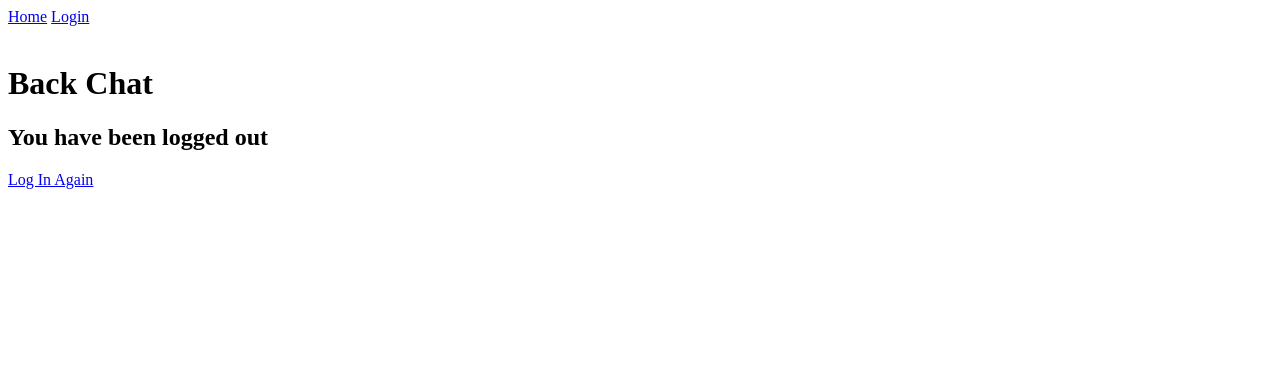
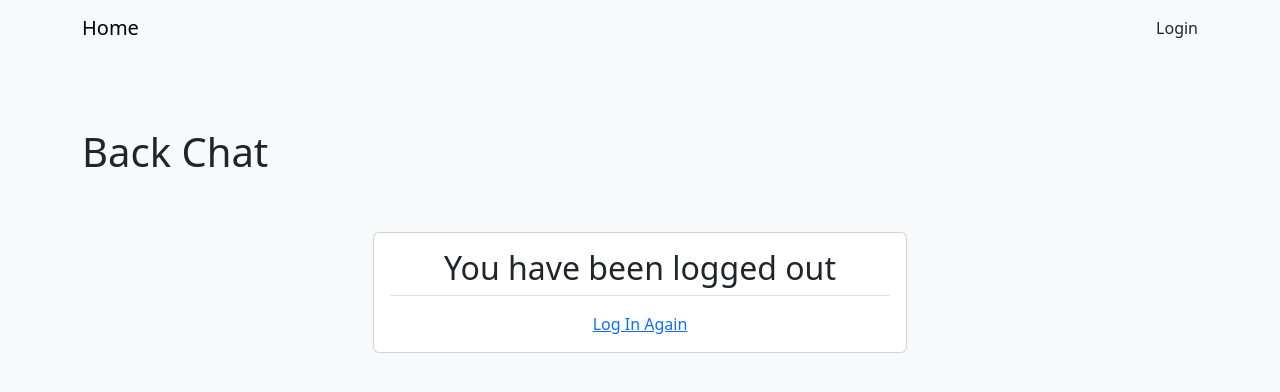
Before and after one commit to DevSuccess/Chat_Django, a Django app: template backchat/templates/accounts/logout.html in a window 1280 px wide. Shown: the top 392 px of the page. Run offline with Django 3.2, Linux system fonts and the light colour scheme; the template is opened without the code that fills it, so the values that code supplies are empty; some libraries are stand-ins or nearby versions.

Commit message:
Ajout de style au code

```diff
--- a/backchat/accounts/forms.py
+++ b/backchat/accounts/forms.py
@@ -1,4 +1,5 @@
 from .models import User
+from django import forms
 from django.contrib.auth.forms import UserCreationForm
 
 
@@ -6,3 +7,8 @@ class UserRegisterForm(UserCreationForm):
     class Meta:
         model = User
         fields = ['username', 'password1', 'password2']
+        widgets = {
+            'username': forms.TextInput(attrs={'class': 'form-control'}),
+            'password1': forms.PasswordInput(attrs={'class': 'form-control'}),
+            'password2': forms.PasswordInput(attrs={'class': 'form-control'}),
+        }
--- a/backchat/templates/accounts/logout.html
+++ b/backchat/templates/accounts/logout.html
@@ -1,7 +1,18 @@
 {% extends 'base.html' %}
+
 {% block base %}
-<h2>You have been logged out</h2>
-    <div class="border-top pt-3">
-        <a href="{% url 'auth:login' %}">Log In Again</a>
+<div class="container">
+    <div class="row justify-content-center">
+        <div class="col-md-6">
+            <div class="card mt-5">
+                <div class="card-body">
+                    <h2 class="card-title text-center">You have been logged out</h2>
+                    <div class="border-top pt-3 text-center">
+                        <a href="{% url 'auth:login' %}">Log In Again</a>
+                    </div>
+                </div>
+            </div>
+        </div>
     </div>
+</div>
 {% endblock %}
--- a/backchat/templates/base.html
+++ b/backchat/templates/base.html
@@ -3,30 +3,40 @@
 <head>
     <meta charset="UTF-8">
     {% load static %}
+    <link rel="stylesheet" href="https://cdn.jsdelivr.net/npm/bootstrap@5.3.0/dist/css/bootstrap.min.css">
     <script src="https://unpkg.com/htmx.org@1.9.2"></script>
     <title>Chat App</title>
 </head>
-<div class="">
-    <a href="{% url 'chat:index' %}">Home</a>
+<body hx-ext="ws" class="bg-light">
+    <nav class="navbar navbar-expand-lg navbar-light bg-light">
+        <div class="container">
+            <a class="navbar-brand" href="{% url 'chat:index' %}">Home</a>
             {% if user.is_authenticated %}
-        <a href="{% url 'auth:logout' %}">Logout</a>
+                <a class="nav-link" href="{% url 'auth:logout' %}">Logout</a>
             {% else %}
-        <a href="{% url 'auth:login' %}">Login</a>
+                <a class="nav-link" href="{% url 'auth:login' %}">Login</a>
             {% endif %}
         </div>
-<body hx-ext="ws" class="">
+    </nav>
+
+    <div class="container">
         {% if messages %}
             {% for message in messages %}
-            <div class="alert altert-{{ message.tags }}">
+                <div class="alert alert-{{ message.tags }}">
                     {{ message }}
                 </div>
             {% endfor %}
         {% endif %}
         <br>
-    <h1>Back Chat</h1>
+        <h1 class="mt-5">Back Chat</h1>
         {% block base %}
-        <a href="{% url 'chat:room-join' %}">Join Room</a>
-        <a href="{% url 'chat:room-create' %}">Create Room</a>
+        <div class="my-3">
+            <a class="btn btn-primary" href="{% url 'chat:room-join' %}">Join Room</a>
+            <a class="btn btn-secondary" href="{% url 'chat:room-create' %}">Create Room</a>
+        </div>
         {% endblock %}
+    </div>
+
+    <script src="https://cdn.jsdelivr.net/npm/bootstrap@5.3.0/dist/js/bootstrap.bundle.min.js"></script>
 </body>
 </html>
```
Also changed, not shown: backchat/templates/accounts/login.html (+28 -15 lines), backchat/templates/accounts/register.html (+32 -15 lines). Lines whose indentation alone changed are shown as unchanged.
